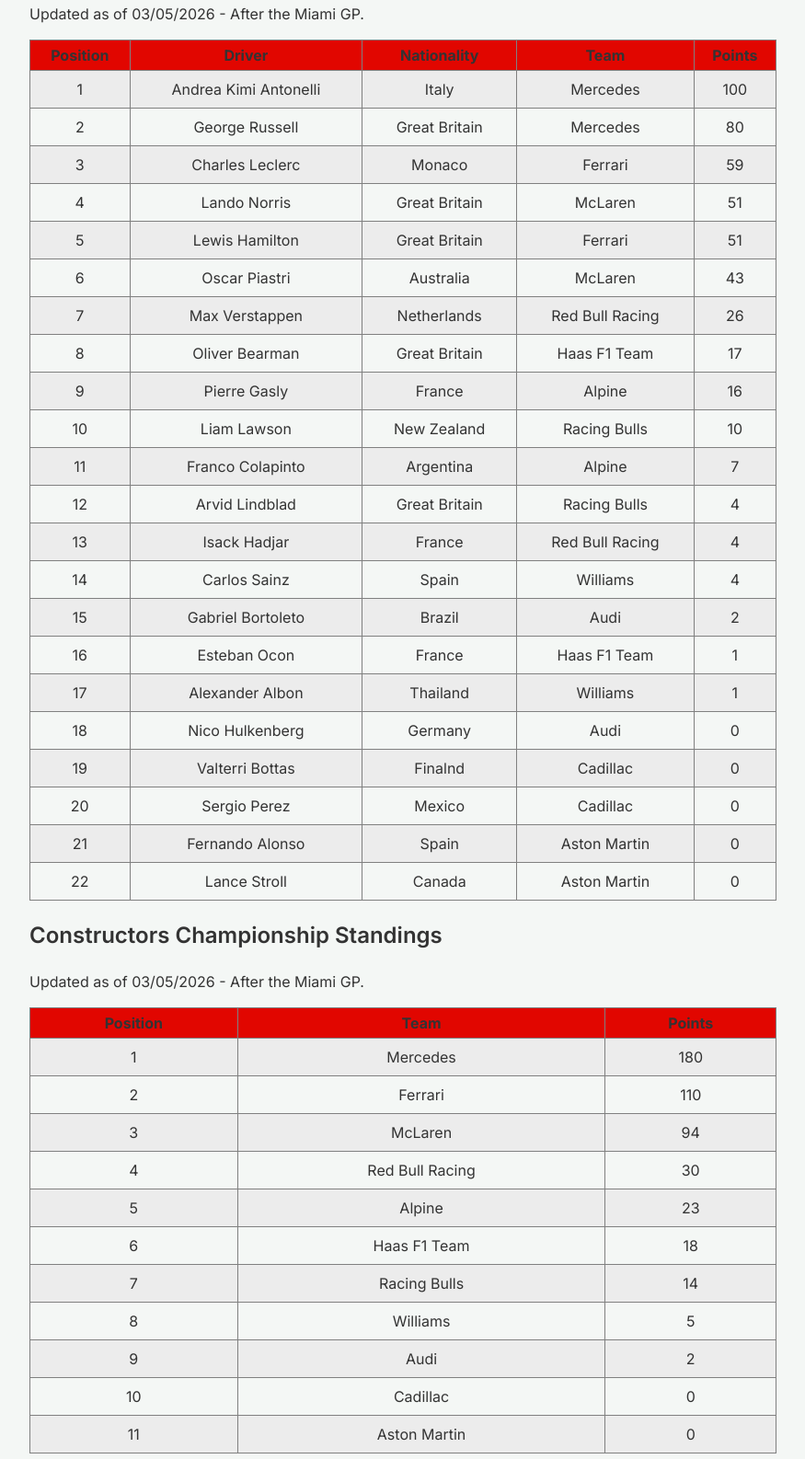
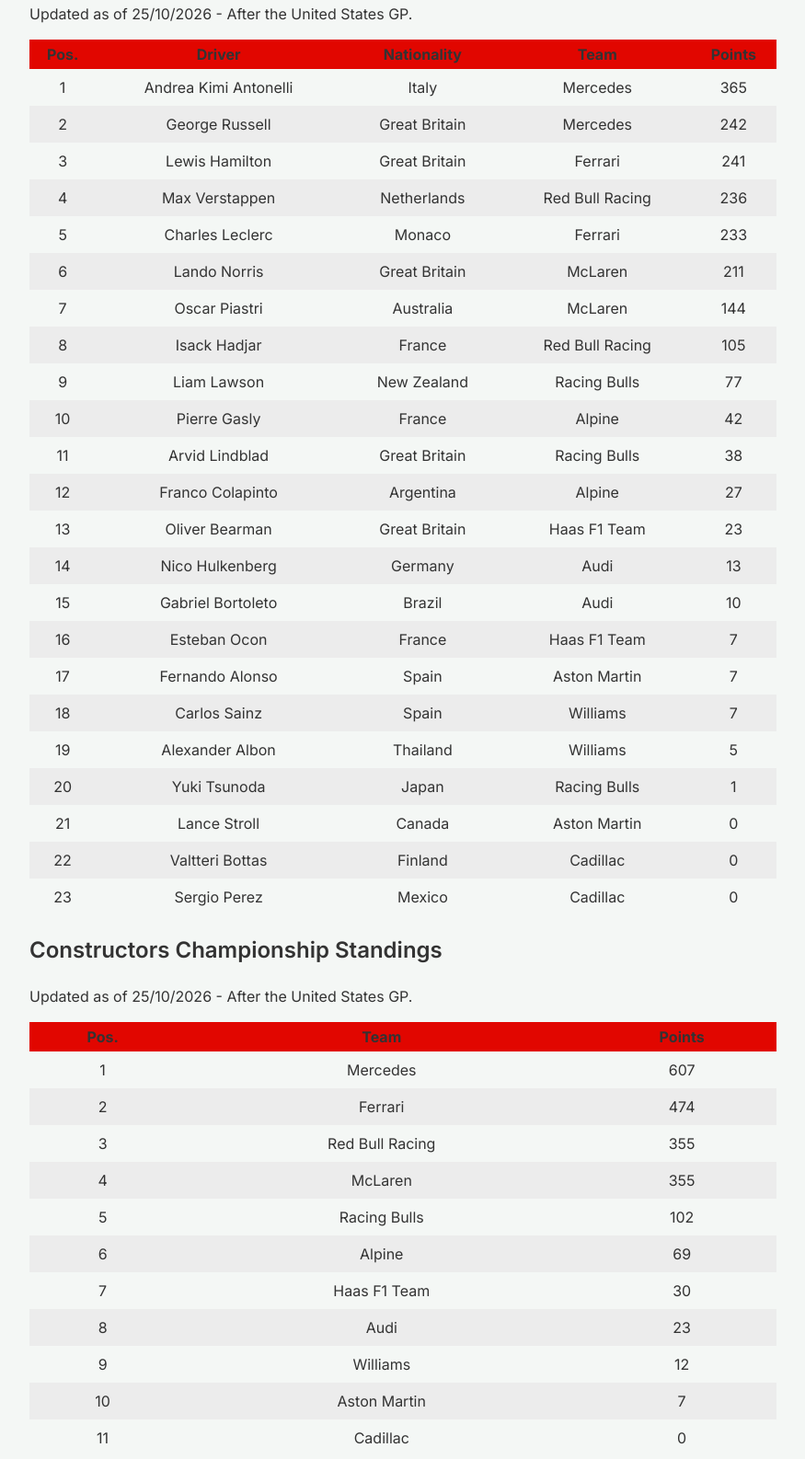
Before and after one commit to ACini8/Personal, a website: page Project - Final/public/standings.html in a window 1280 px wide. Shown: the part 219-1805 px from the top of the page at 92% size, without its empty margins (202-1077 px from the left). Drawn offline with Linux system fonts and the light colour scheme.

Commit message:
Update standings.html

```diff
--- a/Project - Final/public/standings.html
+++ b/Project - Final/public/standings.html
@@ -40,171 +40,182 @@
             <h2 id="intro-title">Drivers Championship Standings</h2>
         </section>
         <p>
-            Updated as of 03/05/2026 - After the Miami GP.
+            Updated as of 25/10/2026 - After the United States GP.
         </p>
         <div class="table-container">
-            <table border="1">
+            <table class="standings standings-drivers">
+                <thead>
                     <tr>
-                    <th>Position</th>
-                    <th>Driver</th>
-                    <th>Nationality</th>
-                    <th>Team</th>
-                    <th>Points</th>
+                        <th scope="col" class="col-pos">Pos.</th>
+                        <th scope="col" class="col-name">Driver</th>
+                        <th scope="col" class="col-nat">Nationality</th>
+                        <th scope="col" class="col-team">Team</th>
+                        <th scope="col" class="col-pts">Points</th>
                     </tr>
-                <tr>
-                    <td>1</td>
-                    <td>Andrea Kimi Antonelli</td>
-                    <td>Italy</td>
-                    <td>Mercedes</td>
-                    <td>100</td>
+                </thead>
+                <tbody>
+                    <tr class="team-mercedes">
+                        <td class="col-pos">1</td>
+                        <td class="col-name">Andrea Kimi Antonelli</td>
+                        <td class="col-nat">Italy</td>
+                        <td class="col-team">Mercedes</td>
+                        <td class="col-pts">365</td>
                     </tr>
-                <tr>
-                    <td>2</td>
-                    <td>George Russell</td>
-                    <td>Great Britain</td>
-                    <td>Mercedes</td>
-                    <td>80</td>
+                    <tr class="team-mercedes">
+                        <td class="col-pos">2</td>
+                        <td class="col-name">George Russell</td>
+                        <td class="col-nat">Great Britain</td>
+                        <td class="col-team">Mercedes</td>
+                        <td class="col-pts">242</td>
                     </tr>
-                <tr>
-                    <td>3</td>
-                    <td>Charles Leclerc</td>
-                    <td>Monaco</td>
-                    <td>Ferrari</td>
-                    <td>59</td>
+                    <tr class="team-ferrari">
+                        <td class="col-pos">3</td>
+                        <td class="col-name">Lewis Hamilton</td>
+                        <td class="col-nat">Great Britain</td>
+                        <td class="col-team">Ferrari</td>
+                        <td class="col-pts">241</td>
                     </tr>
-                <tr>
-                    <td>4</td>
-                    <td>Lando Norris</td>
-                    <td>Great Britain</td>
-                    <td>McLaren</td>
-                    <td>51</td>
+                    <tr class="team-red-bull">
+                        <td class="col-pos">4</td>
+                        <td class="col-name">Max Verstappen</td>
+                        <td class="col-nat">Netherlands</td>
+                        <td class="col-team">Red Bull Racing</td>
+                        <td class="col-pts">236</td>
                     </tr>
-                <tr>
-                    <td>5</td>
-                    <td>Lewis Hamilton</td>
-                    <td>Great Britain</td>
-                    <td>Ferrari</td>
-                    <td>51</td>
+                    <tr class="team-ferrari">
+                        <td class="col-pos">5</td>
+                        <td class="col-name">Charles Leclerc</td>
+                        <td class="col-nat">Monaco</td>
+                        <td class="col-team">Ferrari</td>
+                        <td class="col-pts">233</td>
                     </tr>
-                <tr>
-                    <td>6</td>
-                    <td>Oscar Piastri</td>
-                    <td>Australia</td>
-                    <td>McLaren</td>
-                    <td>43</td>
+                    <tr class="team-mclaren">
+                        <td class="col-pos">6</td>
+                        <td class="col-name">Lando Norris</td>
+                        <td class="col-nat">Great Britain</td>
+                        <td class="col-team">McLaren</td>
+                        <td class="col-pts">211</td>
                     </tr>
-                <tr>
-                    <td>7</td>
-                    <td>Max Verstappen</td>
-                    <td>Netherlands</td>
-                    <td>Red Bull Racing</td>
-                    <td>26</td>
+                    <tr class="team-mclaren">
+                        <td class="col-pos">7</td>
+                        <td class="col-name">Oscar Piastri</td>
+                        <td class="col-nat">Australia</td>
+                        <td class="col-team">McLaren</td>
+                        <td class="col-pts">144</td>
                     </tr>
-                <tr>
-                    <td>8</td>
-                    <td>Oliver Bearman</td>
-                    <td>Great Britain</td>
-                    <td>Haas F1 Team</td>
-                    <td>17</td>
+                    <tr class="team-red-bull">
+                        <td class="col-pos">8</td>
+                        <td class="col-name">Isack Hadjar</td>
+                        <td class="col-nat">France</td>
+                        <td class="col-team">Red Bull Racing</td>
+                        <td class="col-pts">105</td>
                     </tr>
-                <tr>
-                    <td>9</td>
-                    <td>Pierre Gasly</td>
-                    <td>France</td>
-                    <td>Alpine</td>
-                    <td>16</td>
+                    <tr class="team-racing-bulls">
+                        <td class="col-pos">9</td>
+                        <td class="col-name">Liam Lawson</td>
+                        <td class="col-nat">New Zealand</td>
+                        <td class="col-team">Racing Bulls</td>
+                        <td class="col-pts">77</td>
                     </tr>
-                <tr>
-                    <td>10</td>
-                    <td>Liam Lawson</td>
-                    <td>New Zealand</td>
-                    <td>Racing Bulls</td>
-                    <td>10</td>
+                    <tr class="team-alpine">
+                        <td class="col-pos">10</td>
+                        <td class="col-name">Pierre Gasly</td>
+                        <td class="col-nat">France</td>
+                        <td class="col-team">Alpine</td>
+                        <td class="col-pts">42</td>
                     </tr>
-                <tr>
-                    <td>11</td>
-                    <td>Franco Colapinto</td>
-                    <td>Argentina</td>
-                    <td>Alpine</td>
-                    <td>7</td>
+                    <tr class="team-racing-bulls">
+                        <td class="col-pos">11</td>
+                        <td class="col-name">Arvid Lindblad</td>
+                        <td class="col-nat">Great Britain</td>
+                        <td class="col-team">Racing Bulls</td>
+                        <td class="col-pts">38</td>
                     </tr>
-                <tr>
-                    <td>12</td>
-                    <td>Arvid Lindblad</td>
-                    <td>Great Britain</td>
-                    <td>Racing Bulls</td>
-                    <td>4</td>
+                    <tr class="team-alpine">
+                        <td class="col-pos">12</td>
+                        <td class="col-name">Franco Colapinto</td>
+                        <td class="col-nat">Argentina</td>
+                        <td class="col-team">Alpine</td>
+                        <td class="col-pts">27</td>
                     </tr>
-                <tr>
-                    <td>13</td>
-                    <td>Isack Hadjar</td>
-                    <td>France</td>
-                    <td>Red Bull Racing</td>
-                    <td>4</td>
+                    <tr class="team-haas">
+                        <td class="col-pos">13</td>
+                        <td class="col-name">Oliver Bearman</td>
+                        <td class="col-nat">Great Britain</td>
+                        <td class="col-team">Haas F1 Team</td>
+                        <td class="col-pts">23</td>
                     </tr>
-                <tr>
-                    <td>14</td>
-                    <td>Carlos Sainz</td>
-                    <td>Spain</td>
-                    <td>Williams</td>
-                    <td>4</td>
+                    <tr class="team-audi">
+                        <td class="col-pos">14</td>
+                        <td class="col-name">Nico Hulkenberg</td>
+                        <td class="col-nat">Germany</td>
+                        <td class="col-team">Audi</td>
+                        <td class="col-pts">13</td>
                     </tr>
-                <tr>
-                    <td>15</td>
-                    <td>Gabriel Bortoleto</td>
-                    <td>Brazil</td>
-                    <td>Audi</td>
-                    <td>2</td>
+                    <tr class="team-audi">
+                        <td class="col-pos">15</td>
+                        <td class="col-name">Gabriel Bortoleto</td>
+                        <td class="col-nat">Brazil</td>
+                        <td class="col-team">Audi</td>
+                        <td class="col-pts">10</td>
                     </tr>
-                <tr>
-                    <td>16</td>
-                    <td>Esteban Ocon</td>
-                    <td>France</td>
-                    <td>Haas F1 Team</td>
-                    <td>1</td>
+                    <tr class="team-haas">
+                        <td class="col-pos">16</td>
+                        <td class="col-name">Esteban Ocon</td>
+                        <td class="col-nat">France</td>
+                        <td class="col-team">Haas F1 Team</td>
+                        <td class="col-pts">7</td>
                     </tr>
-                <tr>
-                    <td>17</td>
-                    <td>Alexander Albon</td>
-                    <td>Thailand</td>
-                    <td>Williams</td>
-                    <td>1</td>
+                    <tr class="team-aston-martin">
+                        <td class="col-pos">17</td>
+                        <td class="col-name">Fernando Alonso</td>
+                        <td class="col-nat">Spain</td>
+                        <td class="col-team">Aston Martin</td>
+                        <td class="col-pts">7</td>
                     </tr>
-                <tr>
-                    <td>18</td>
-                    <td>Nico Hulkenberg</td>
-                    <td>Germany</td>
-                    <td>Audi</td>
-                    <td>0</td>
+                    <tr class="team-williams">
+                        <td class="col-pos">18</td>
+                        <td class="col-name">Carlos Sainz</td>
+                        <td class="col-nat">Spain</td>
+                        <td class="col-team">Williams</td>
+                        <td class="col-pts">7</td>
                     </tr>
-                <tr>
-                    <td>19</td>
-                    <td>Valterri Bottas</td>
-                    <td>Finalnd</td>
-                    <td>Cadillac</td>
-                    <td>0</td>
+                    <tr class="team-williams">
+                        <td class="col-pos">19</td>
+                        <td class="col-name">Alexander Albon</td>
+                        <td class="col-nat">Thailand</td>
+                        <td class="col-team">Williams</td>
+                        <td class="col-pts">5</td>
                     </tr>
-                <tr>
-                    <td>20</td>
-                    <td>Sergio Perez</td>
-                    <td>Mexico</td>
-                    <td>Cadillac</td>
-                    <td>0</td>
+                    <tr class="team-racing-bulls">
+                        <td class="col-pos">20</td>
+                        <td class="col-name">Yuki Tsunoda</td>
+                        <td class="col-nat">Japan</td>
+                        <td class="col-team">Racing Bulls</td>
+                        <td class="col-pts">1</td>
                     </tr>
-                <tr>
-                    <td>21</td>
-                    <td>Fernando Alonso</td>
-                    <td>Spain</td>
-                    <td>Aston Martin</td>
-                    <td>0</td>
+                    <tr class="team-aston-martin">
+                        <td class="col-pos">21</td>
+                        <td class="col-name">Lance Stroll</td>
+                        <td class="col-nat">Canada</td>
+                        <td class="col-team">Aston Martin</td>
+                        <td class="col-pts">0</td>
                     </tr>
-                <tr>
-                    <td>22</td>
-                    <td>Lance Stroll</td>
-                    <td>Canada</td>
-                    <td>Aston Martin</td>
-                    <td>0</td>
+                    <tr class="team-cadillac">
+                        <td class="col-pos">22</td>
+                        <td class="col-name">Valtteri Bottas</td>
+                        <td class="col-nat">Finland</td>
+                        <td class="col-team">Cadillac</td>
+                        <td class="col-pts">0</td>
                     </tr>
+                    <tr class="team-cadillac">
+                        <td class="col-pos">23</td>
+                        <td class="col-name">Sergio Perez</td>
+                        <td class="col-nat">Mexico</td>
+                        <td class="col-team">Cadillac</td>
+                        <td class="col-pts">0</td>
+                    </tr>
+                </tbody>
             </table>
         </div>
 
@@ -213,70 +224,74 @@
         </section>
 
         <p>
-            Updated as of 03/05/2026 - After the Miami GP.
+            Updated as of 25/10/2026 - After the United States GP.
         </p>
         <div class="table-container">
-            <table border="1">
+            <table class="standings standings-teams">
+                <thead>
                     <tr>
-                    <th>Position</th>
-                    <th>Team</th>
-                    <th>Points</th>
+                        <th scope="col" class="col-pos">Pos.</th>
+                        <th scope="col" class="col-name">Team</th>
+                        <th scope="col" class="col-pts">Points</th>
                     </tr>
-                <tr>
-                    <td>1</td>
-                    <td>Mercedes</td>
-                    <td>180</td>
+                </thead>
+                <tbody>
+                    <tr class="team-mercedes">
+                        <td class="col-pos">1</td>
+                        <td class="col-name">Mercedes</td>
+                        <td class="col-pts">607</td>
                     </tr>
-                <tr>
-                    <td>2</td>
-                    <td>Ferrari</td>
-                    <td>110</td>
+                    <tr class="team-ferrari">
+                        <td class="col-pos">2</td>
+                        <td class="col-name">Ferrari</td>
+                        <td class="col-pts">474</td>
                     </tr>
-                <tr>
-                    <td>3</td>
-                    <td>McLaren</td>
-                    <td>94</td>
+                    <tr class="team-red-bull">
+                        <td class="col-pos">3</td>
+                        <td class="col-name">Red Bull Racing</td>
+                        <td class="col-pts">355</td>
                     </tr>
-                <tr>
-                    <td>4</td>
-                    <td>Red Bull Racing</td>
-                    <td>30</td>
+                    <tr class="team-mclaren">
+                        <td class="col-pos">4</td>
+                        <td class="col-name">McLaren</td>
+                        <td class="col-pts">355</td>
                     </tr>
-                <tr>
-                    <td>5</td>
-                    <td>Alpine</td>
-                    <td>23</td>
+                    <tr class="team-racing-bulls">
+                        <td class="col-pos">5</td>
+                        <td class="col-name">Racing Bulls</td>
+                        <td class="col-pts">102</td>
                     </tr>
-                <tr>
-                    <td>6</td>
-                    <td>Haas F1 Team</td>
-                    <td>18</td>
+                    <tr class="team-alpine">
+                        <td class="col-pos">6</td>
+                        <td class="col-name">Alpine</td>
+                        <td class="col-pts">69</td>
                     </tr>
-                <tr>
-                    <td>7</td>
-                    <td>Racing Bulls</td>
-                    <td>14</td>
+                    <tr class="team-haas">
+                        <td class="col-pos">7</td>
+                        <td class="col-name">Haas F1 Team</td>
+                        <td class="col-pts">30</td>
                     </tr>
-                <tr>
-                    <td>8</td>
-                    <td>Williams</td>
-                    <td>5</td>
+                    <tr class="team-audi">
+                        <td class="col-pos">8</td>
+                        <td class="col-name">Audi</td>
+                        <td class="col-pts">23</td>
                     </tr>
-                <tr>
-                    <td>9</td>
-                    <td>Audi</td>
-                    <td>2</td>
+                    <tr class="team-williams">
+                        <td class="col-pos">9</td>
+                        <td class="col-name">Williams</td>
+                        <td class="col-pts">12</td>
                     </tr>
-                <tr>
-                    <td>10</td>
-                    <td>Cadillac</td>
-                    <td>0</td>
+                    <tr class="team-aston-martin">
+                        <td class="col-pos">10</td>
+                        <td class="col-name">Aston Martin</td>
+                        <td class="col-pts">7</td>
                     </tr>
-                <tr>
-                    <td>11</td>
-                    <td>Aston Martin</td>
-                    <td>0</td>
+                    <tr class="team-cadillac">
+                        <td class="col-pos">11</td>
+                        <td class="col-name">Cadillac</td>
+                        <td class="col-pts">0</td>
                     </tr>
+                </tbody>
             </table>
         </div>
     </main>
```
Lines whose indentation alone changed are shown as unchanged.
